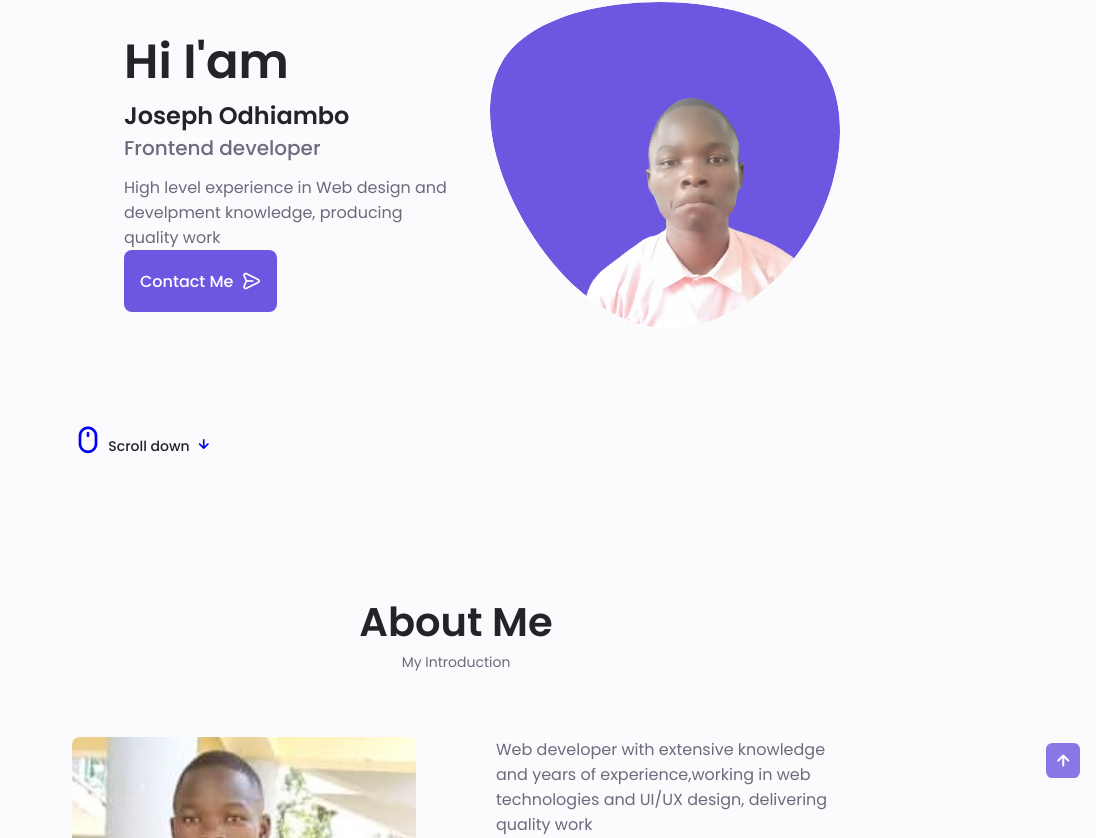
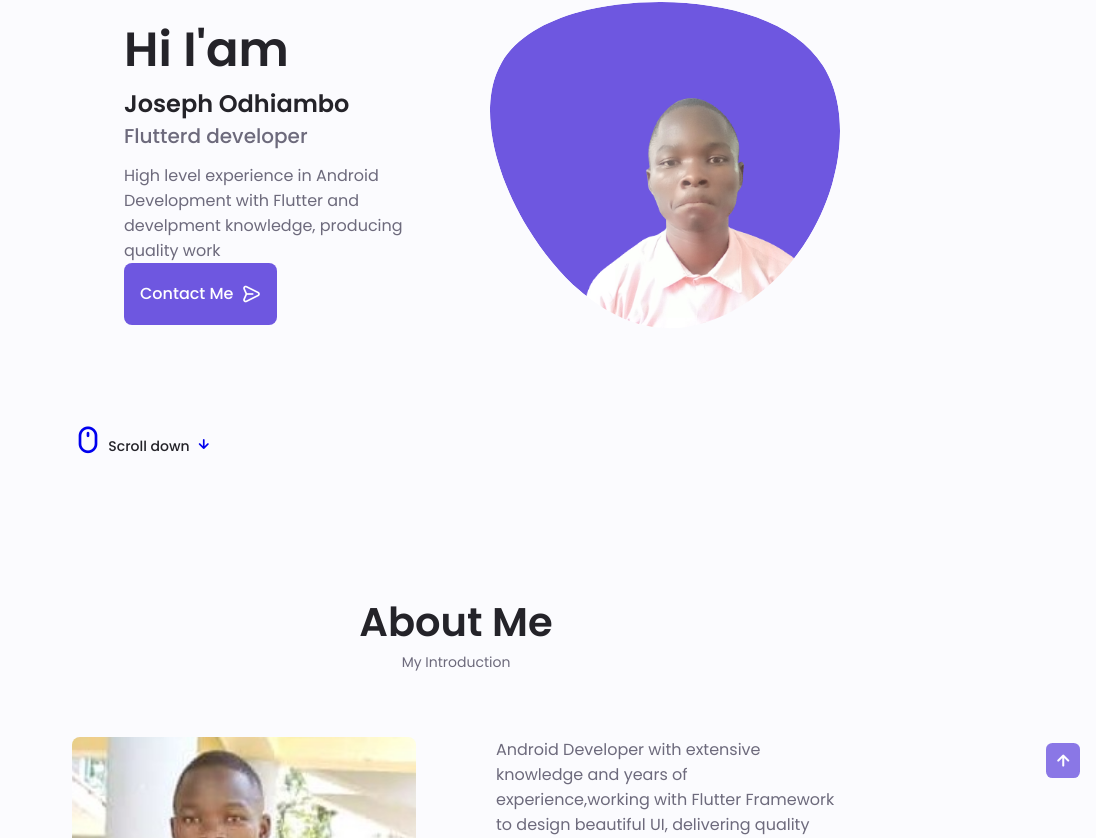
Before and after one commit to jose-34/josephodhiambo.github.io, a plain HTML site: page index.html in a window 1280 px wide. Shown: the part 182-1020 px from the top of the page, 184-1280 px from the left. Drawn offline with nearby package versions, Linux system fonts and the light colour scheme.

Commit message:
description

```diff
--- a/index.html
+++ b/index.html
@@ -136,8 +136,8 @@
                 <div class="home__data">
                     <h1 class="home__title">Hi I'am </h1>
                     <h2 class="home__subtitle1">Joseph Odhiambo</h2>
-                    <h3 class="home__subtitle">Frontend developer</h3>
-                    <p class="home_description">High level experience in Web design and
+                    <h3 class="home__subtitle">Flutterd developer</h3>
+                    <p class="home_description">High level experience in Android Development with Flutter and
                         develpment knowledge, producing quality work</p>
                     <a href="#contact" class="button button--flex">
                         Contact Me<i class="uil uil-message button__icon"></i>
@@ -161,8 +161,8 @@
         <div class="about__container container grid">
             <img src="./assets/img/about.jpg" alt="" class="about__img">
             <div class="about__data">
-                <p class="about__description">Web developer with extensive knowledge
-                    and years of experience,working in web technologies and UI/UX design, delivering quality  work </p>
+                <p class="about__description">Android Developer with extensive knowledge
+                    and years of experience,working with Flutter Framework to design beautiful UI, delivering quality  work </p>
                     <div class="about__info">
                         <div>
                             <span class="about__info-title">02+</span>
```
